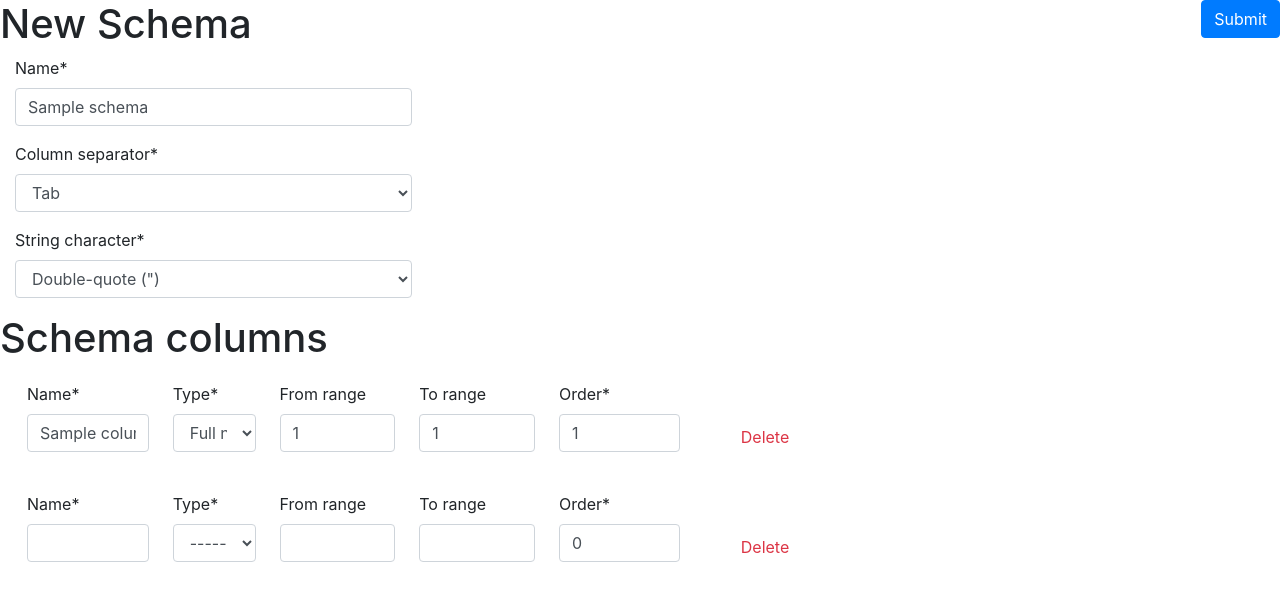
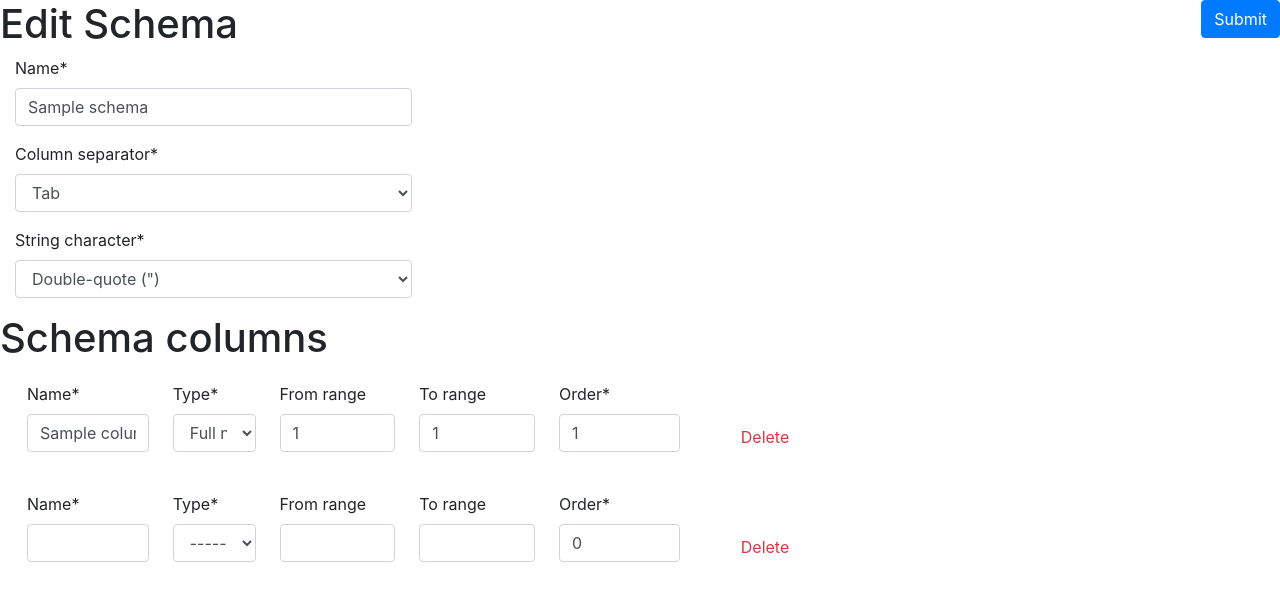
Before and after one commit to MrFlava/CSV_task, a Django app: page /schema/1/edit in a window 1280 px wide. Shown: the part 64-653 px from the top of the page. Run offline with Django 3.2, Linux system fonts and the light colour scheme; a user stored in the database is signed in; tables that the repository leaves empty hold one stand-in row (values such as "Sample post"); parts of the project's set-up code (start-up, migrations or seed data) failed here and were passed over; some libraries are stand-ins or nearby versions.

Commit message:
Some front-end fixes

```diff
--- a/schemas/templates/schemas/schema.html
+++ b/schemas/templates/schemas/schema.html
@@ -40,7 +40,11 @@
                     <div class="float-right">
                         <button type="submit" class="btn btn-primary">Submit</button>
                     </div>
-                    <h1>New Schema</h1>
+                    {% if request.get_full_path == "/new_schema" %}
+                        <h1>New Schema</h1>
+                    {% else %}
+                        <h1>Edit Schema</h1>
+                    {% endif %}
                     <div class="col-md-4">
                     {{schema_form|crispy}}
                     </div>
```
